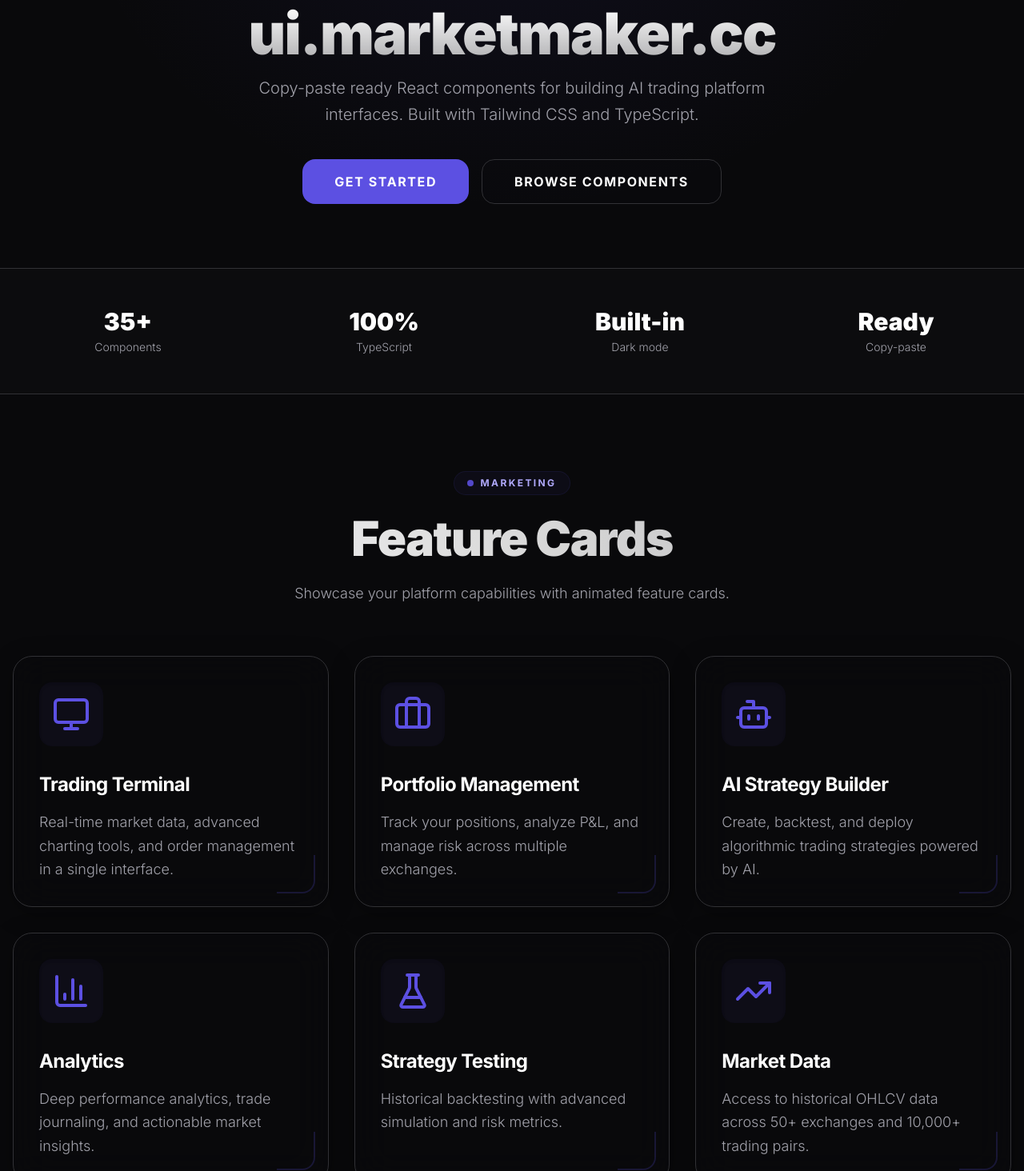
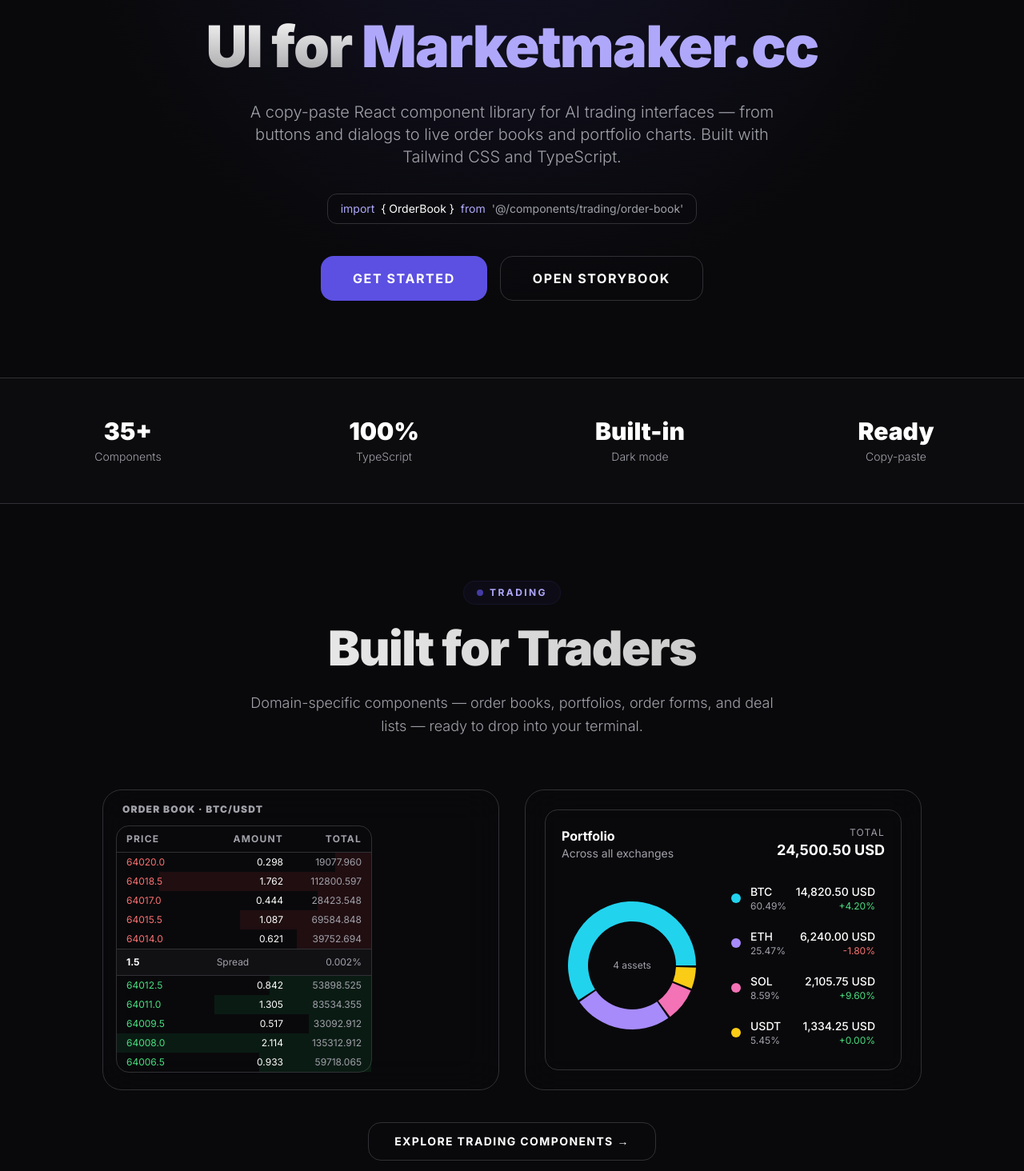
Before and after one commit to suenot/ui-marketmaker-cc, a Next.js app: page / in a window 1280 px wide. Shown: the part 206-1670 px from the top of the page at 80% size. Built offline with nearby package versions, Linux system fonts and the light colour scheme.

Commit message:
feat: rework landing hero and add live trading components showcase
Reframe hero around "UI for Marketmaker.cc" positioning with an import
snippet, and add a "Built for Traders" section showcasing the live
OrderBook and Portfolio components with sample data.

```diff
--- a/app/page.tsx
+++ b/app/page.tsx
@@ -7,8 +7,31 @@
 import { FeatureCard } from '@/components/marketing/feature-card'
 import { TeamCard } from '@/components/marketing/team-card'
 import { SectionHeader } from '@/components/marketing/section-header'
+import { OrderBook } from '@/components/trading/order-book'
+import { Portfolio } from '@/components/trading/portfolio'
 import { Header } from '@/components/site/header'
 import { BarChart3, Bot, BriefcaseIcon, Monitor, FlaskConical, TrendingUp } from 'lucide-react'
+
+const sampleBids = [
+  { price: 64012.5, amount: 0.842 },
+  { price: 64011.0, amount: 1.305 },
+  { price: 64009.5, amount: 0.517 },
+  { price: 64008.0, amount: 2.114 },
+  { price: 64006.5, amount: 0.933 },
+]
+const sampleAsks = [
+  { price: 64014.0, amount: 0.621 },
+  { price: 64015.5, amount: 1.087 },
+  { price: 64017.0, amount: 0.444 },
+  { price: 64018.5, amount: 1.762 },
+  { price: 64020.0, amount: 0.298 },
+]
+const sampleAssets = [
+  { name: 'BTC', value: 14820.5, change: 4.2 },
+  { name: 'ETH', value: 6240.0, change: -1.8 },
+  { name: 'SOL', value: 2105.75, change: 9.6 },
+  { name: 'USDT', value: 1334.25, change: 0.0 },
+]
 
 export default function HomePage() {
   return (
@@ -16,22 +39,30 @@
       <Header />
 
       {/* Hero */}
-      <section className="relative pt-24 pb-20 overflow-hidden">
-        <div className="absolute inset-0 bg-[radial-gradient(ellipse_at_top,rgba(90,76,228,0.08),transparent_60%)]" />
+      <section className="relative pt-28 pb-24 overflow-hidden">
+        <div className="absolute inset-0 bg-[radial-gradient(ellipse_at_top,rgba(90,76,228,0.12),transparent_60%)]" />
         <div className="container mx-auto px-4 text-center relative z-10">
-          <Badge className="mb-6">New Components Available</Badge>
-          <h1 className="text-5xl sm:text-7xl font-black tracking-tight leading-[1.2] pb-4 bg-gradient-to-b from-foreground to-foreground/60 bg-clip-text text-transparent">
-            ui.marketmaker.cc
+          <Badge className="mb-6">Open source · {getComponentCountLabel()} components</Badge>
+          <h1 className="text-5xl sm:text-7xl font-black tracking-tight leading-[1.1] pb-2">
+            <span className="bg-gradient-to-b from-foreground to-foreground/60 bg-clip-text text-transparent">UI for </span>
+            <span className="text-accent-darker">Marketmaker.cc</span>
           </h1>
-          <p className="text-xl text-muted-foreground font-light max-w-2xl mx-auto mb-10 leading-relaxed">
-            Copy-paste ready React components for building AI trading platform interfaces. Built with Tailwind CSS and TypeScript.
+          <p className="text-lg sm:text-xl text-muted-foreground font-light max-w-2xl mx-auto mt-6 mb-8 leading-relaxed">
+            A copy-paste React component library for AI trading interfaces — from buttons and dialogs to live
+            order books and portfolio charts. Built with Tailwind CSS and TypeScript.
           </p>
+          <div className="hidden sm:inline-flex items-center gap-2 rounded-xl border border-border bg-card/50 px-4 py-2 font-mono text-sm mb-10 max-w-full overflow-x-auto">
+            <span className="text-accent-darker">import</span>
+            <span className="text-foreground">{'{ OrderBook }'}</span>
+            <span className="text-accent-darker">from</span>
+            <span className="text-muted-foreground">{"'@/components/trading/order-book'"}</span>
+          </div>
           <div className="flex flex-wrap items-center justify-center gap-4">
             <Button asChild size="lg">
               <Link href="/docs">Get Started</Link>
             </Button>
             <Button asChild variant="outline" size="lg">
-              <Link href="/docs/components">Browse Components</Link>
+              <Link href="/storybook">Open Storybook</Link>
             </Button>
           </div>
         </div>
@@ -56,8 +87,33 @@
         </div>
       </section>
 
+      {/* Trading components preview */}
+      <section className="py-24">
+        <div className="container mx-auto px-4">
+          <SectionHeader
+            badge="Trading"
+            title="Built for Traders"
+            subtitle="Domain-specific components — order books, portfolios, order forms, and deal lists — ready to drop into your terminal."
+          />
+          <div className="grid grid-cols-1 lg:grid-cols-2 gap-8 max-w-5xl mx-auto items-stretch">
+            <div className="rounded-3xl border border-border bg-card/40 p-4 backdrop-blur-xl">
+              <p className="text-xs font-black uppercase tracking-widest text-muted-foreground mb-3 px-2">Order Book · BTC/USDT</p>
+              <OrderBook bids={sampleBids} asks={sampleAsks} priceDecimals={1} amountDecimals={3} />
+            </div>
+            <div className="rounded-3xl border border-border bg-card/40 p-6 backdrop-blur-xl">
+              <Portfolio assets={sampleAssets} currency="USD" title="Portfolio" subtitle="Across all exchanges" />
+            </div>
+          </div>
+          <div className="text-center mt-10">
+            <Button asChild variant="outline">
+              <Link href="/docs/components/order-book">Explore Trading Components →</Link>
+            </Button>
+          </div>
+        </div>
+      </section>
+
       {/* Feature cards preview */}
-      <section className="py-24">
+      <section className="py-24 bg-muted/5 border-y border-border">
         <div className="container mx-auto px-4">
           <SectionHeader
             badge="Marketing"
@@ -81,7 +137,7 @@
       </section>
 
       {/* Base UI preview */}
-      <section className="py-24 bg-muted/5 border-y border-border">
+      <section className="py-24">
         <div className="container mx-auto px-4">
           <SectionHeader badge="Base UI" title="Primitive Components" subtitle="Buttons, badges, cards, and inputs with consistent styling." />
           <div className="max-w-4xl mx-auto space-y-12">
@@ -152,7 +208,7 @@
       </section>
 
       {/* Team preview */}
-      <section className="py-24">
+      <section className="py-24 bg-muted/5 border-y border-border">
         <div className="container mx-auto px-4">
           <SectionHeader badge="Marketing" title="Team Cards" subtitle="Introduce your team with clean, animated team member cards." />
           <div className="grid grid-cols-2 sm:grid-cols-4 gap-x-8 gap-y-12 max-w-3xl mx-auto">
```
